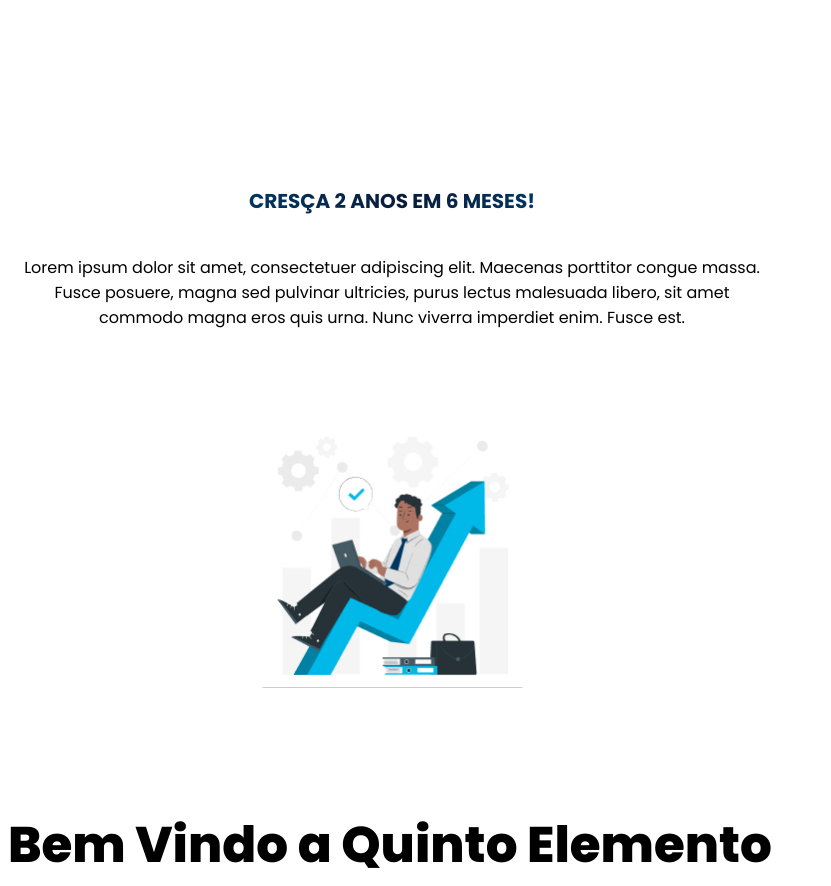
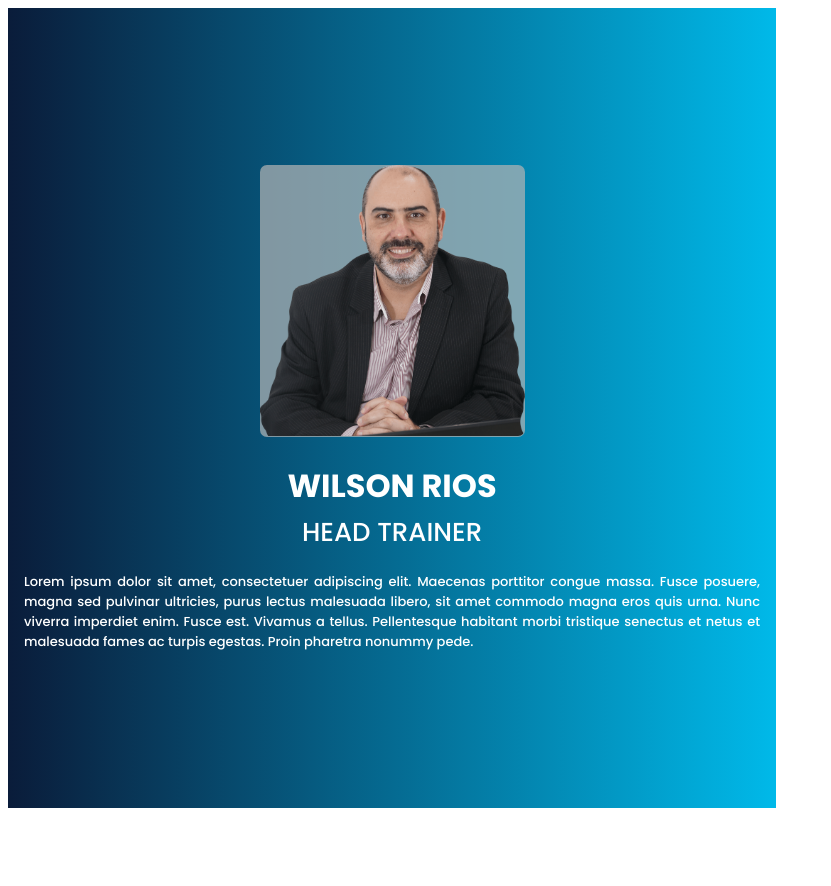
Before and after one commit to cangika/quinto-elemento, a website built with Vite: page index.html in a window 1280 px wide. Shown: the top 886 px of the page, without its empty margins (0-831 px from the left). Built offline with nearby package versions, Linux system fonts and the light colour scheme.

Commit message:
add headtrainer e diferenciais section

```diff
--- a/assets/index.js
+++ b/assets/index.js
@@ -6,4 +6,6 @@ export * from './components/forma2'
 export * from './components/quadro'
 
 export * from './sections/introdução-section'
+export * from './sections/headtrainer-section'
+export * from './sections/diferenciais-section'
 export * from './sections/depoimentos-section'
--- /dev/null
+++ b/assets/sections/diferenciais-section.js
@@ -0,0 +1,104 @@
+import { LitElement, html, css } from 'lit';
+import { section } from '../styles/section-styles';
+
+export class DiferenciaisSection extends LitElement {
+    static styles = [
+        section,
+        css`
+            :host {
+                display: flex;
+            }
+
+            section {
+
+                padding: 0px 23px;
+                flex-direction: column;
+                justify-content: center;
+                align-items: flex-start;
+                gap: 47px;
+                flex-shrink: 0;
+
+                border-radius: 0px 0px 0px 90px;
+                background: #EEE;
+            }
+
+            aside {
+                display: flex;
+                justify-content: center;
+                align-items: center;
+                gap: 32px;
+            }
+
+            article {
+                display: flex;
+                flex-direction: column;
+                justify-content: center;
+                align-items: center;
+                gap: 25px;
+            }
+
+            app-titulo {
+                display: flex;
+                width: 200px;
+                height: 77px;
+                justify-content: flex-end;
+                align-items: center;
+                flex-shrink: 0;
+
+                font-size: 32px;
+                background: linear-gradient(90deg, #003662 0%, #0A1C3A 55.21%, #003662 100%);
+                background-clip: text;
+                -webkit-background-clip: text;
+                -webkit-text-fill-color: transparent;
+            }
+
+            app-paragrafo {
+                display: flex;
+                width: 206px;
+                height: 54px;
+                justify-content: center;
+                align-items: center;
+                border-radius: 7px;
+                background: var(--tom-2, #003662);
+
+                text-align: center;
+                font-size: 18px;
+                font-weight: 500;
+                color: white;
+            }
+        `
+    ];
+
+    render() {
+        return html`
+        <section>
+            <app-titulo>Nossos Diferenciais</app-titulo>
+            <aside>
+                <svg xmlns="http://www.w3.org/2000/svg" width="62" height="62" viewBox="0 0 62 62" fill="none">
+                  <path d="M23.9394 28.811C23.3588 28.2304 22.5714 27.9042 21.7503 27.9042C20.9292 27.9042 20.1417 28.2304 19.5611 28.811C18.9805 29.3916 18.6543 30.1791 18.6543 31.0002C18.6543 31.8213 18.9805 32.6087 19.5611 33.1893L28.8111 42.4393C29.0992 42.7251 29.4409 42.9512 29.8166 43.1046C30.1922 43.2581 30.5945 43.3359 31.0003 43.3335C31.4224 43.3201 31.8372 43.2202 32.2191 43.0398C32.601 42.8595 32.9418 42.6026 33.2203 42.2852L54.8036 17.6185C55.302 16.9998 55.5423 16.2125 55.4744 15.421C55.4065 14.6294 55.0357 13.8946 54.4393 13.3697C53.8428 12.8449 53.0668 12.5705 52.273 12.6038C51.4793 12.6371 50.729 12.9755 50.1786 13.5485L31.0003 35.7485L23.9394 28.811Z" fill="url(#paint0_linear_326_14)"/>
+                  <path d="M58.7503 27.9167C57.9326 27.9167 57.1483 28.2416 56.5701 28.8198C55.9919 29.3981 55.667 30.1823 55.667 31.0001C55.667 37.5421 53.0682 43.8162 48.4423 48.442C43.8164 53.0679 37.5424 55.6667 31.0003 55.6667C26.129 55.6645 21.3673 54.2199 17.3158 51.5152C13.2643 48.8104 10.1044 44.9665 8.2345 40.4683C6.36463 35.9701 5.86854 31.0189 6.80879 26.2391C7.74904 21.4593 10.0835 17.0649 13.5178 13.6101C15.8017 11.2957 18.5242 9.46004 21.5261 8.21059C24.5279 6.96113 27.7489 6.32296 31.0003 6.33341C32.972 6.34576 34.9364 6.57322 36.8587 7.01175C37.261 7.13617 37.6844 7.17689 38.1031 7.13138C38.5217 7.08587 38.9265 6.9551 39.2927 6.74713C39.6588 6.53916 39.9784 6.2584 40.2319 5.92217C40.4854 5.58593 40.6673 5.20134 40.7664 4.7921C40.8656 4.38286 40.8799 3.95765 40.8084 3.54269C40.7369 3.12773 40.5812 2.7318 40.3508 2.37932C40.1205 2.02684 39.8204 1.72528 39.469 1.49323C39.1176 1.26118 38.7225 1.10356 38.3078 1.03008C35.9126 0.46658 33.461 0.176946 31.0003 0.166748C24.9087 0.198394 18.963 2.03377 13.9134 5.44126C8.86388 8.84875 4.93684 13.6756 2.62788 19.3128C0.318923 24.95 -0.268478 31.1448 0.939807 37.1154C2.14809 43.0861 5.09791 48.5651 9.41702 52.8609C15.1418 58.5883 22.9024 61.8145 31.0003 61.8334C39.1779 61.8334 47.0204 58.5849 52.8028 52.8025C58.5852 47.0202 61.8337 39.1776 61.8337 31.0001C61.8337 30.1823 61.5088 29.3981 60.9306 28.8198C60.3524 28.2416 59.5681 27.9167 58.7503 27.9167Z" fill="url(#paint1_linear_326_14)"/>
+                  <defs>
+                    <linearGradient id="paint0_linear_326_14" x1="31.6324" y1="31.9542" x2="56.9327" y2="16.7542" gradientUnits="userSpaceOnUse">
+                      <stop stop-color="#00B9E9"/>
+                      <stop offset="1" stop-color="#45D9FF"/>
+                    </linearGradient>
+                    <linearGradient id="paint1_linear_326_14" x1="22" y1="39" x2="68" y2="16" gradientUnits="userSpaceOnUse">
+                      <stop stop-color="#00B9E9"/>
+                      <stop offset="1" stop-color="#45D9FF"/>
+                    </linearGradient>
+                  </defs>
+                </svg>
+                <article>
+                    <app-paragrafo>Metodologia Exclusiva</app-paragrafo>
+                    <app-paragrafo>Foco em Resultados</app-paragrafo>
+                    <app-paragrafo>Integração entre Pessoas e Processos</app-paragrafo>
+                    <app-paragrafo>Implantação on the Job</app-paragrafo>
+                    <app-paragrafo>Soluções Personalizadas</app-paragrafo>
+                </article>
+            </aside>
+        </section>
+
+        `;
+    }
+}
+customElements.define('diferenciais-section', DiferenciaisSection);
--- /dev/null
+++ b/assets/sections/headtrainer-section.js
@@ -0,0 +1,100 @@
+import { LitElement, html, css } from 'lit';
+import { section } from '../styles/section-styles';
+
+export class HeadtrainerSection extends LitElement {
+    static styles = [
+        section,
+        css`
+            :host {
+                display: flex;
+                background: linear-gradient(90deg, #0A1C3A 0%, #00B9E9 100%);
+            }
+
+            section {
+                display: flex;
+                width: 100%;
+                flex-direction: column;
+                justify-content: center;
+                align-items: center;
+                gap: 25px;
+                flex-shrink: 0;
+
+
+            }
+
+            aside {
+                display: flex;
+                flex-direction: column;
+                align-items: center;
+                gap: 20px;
+            }
+
+            article {
+                display: flex;
+                flex-direction: column;
+                align-items: center;
+                gap: 3px;
+            }
+
+            .titulo {
+                font-size: 32px;
+                font-weight: 700;
+            }
+
+            .subtitulo {
+                font-size: 26px;
+                font-weight: 500;
+            }
+
+            app-paragrafo {
+                color: #FFF;
+                text-align: justify;
+                font-family: var(--fonte-corpo);
+                font-size: 13px;
+                font-style: normal;
+                font-weight: 500;
+                line-height: normal;
+            }
+
+            img {
+                width: 100%;
+                border-radius: 7px;
+
+            }
+
+            app-quadro {
+                display: flex;
+                width: 265px;
+                height: 272px;
+                flex-direction: column;
+                justify-content: center;
+                align-items: center;
+                flex-shrink: 0;
+
+            }
+        `
+    ];
+
+    render() {
+        return html`
+
+        <section>
+            <app-quadro>
+                <img src="head trainer.png" alt="head trainer">
+            </app-quadro>
+            <aside>
+                <article>
+                    <app-paragrafo class="titulo">WILSON RIOS</app-paragrafo>
+                    <app-paragrafo class="subtitulo">HEAD TRAINER</app-paragrafo>
+                </article>
+                <app-paragrafo>
+                    Lorem ipsum dolor sit amet, consectetuer adipiscing elit. Maecenas porttitor congue massa. Fusce posuere, magna sed pulvinar ultricies, purus lectus malesuada libero, sit amet commodo magna eros quis urna. Nunc viverra imperdiet enim. Fusce est. Vivamus a tellus. Pellentesque habitant morbi tristique senectus et netus et malesuada fames ac turpis egestas. Proin pharetra nonummy pede.
+                </app-paragrafo>
+            </aside>
+        </section>
+
+
+        `;
+    }
+}
+customElements.define('headtrainer-section', HeadtrainerSection);
--- a/index.html
+++ b/index.html
@@ -21,9 +21,11 @@
     ></script>
   </head>
   <body>
-    <introdução-section></introdução-section>
+    <!-- <introdução-section></introdução-section> -->
+    <headtrainer-section></headtrainer-section>
+    <diferenciais-section></diferenciais-section>
     <!-- <depoimentos-section></depoimentos-section> -->
-    <app-titulo></app-titulo>
+    <!-- <app-titulo></app-titulo> -->
     <!-- <app-rodape></app-rodape> -->
   </body>
 </html>
```
Also changed, not shown: public/head trainer.png (added).
